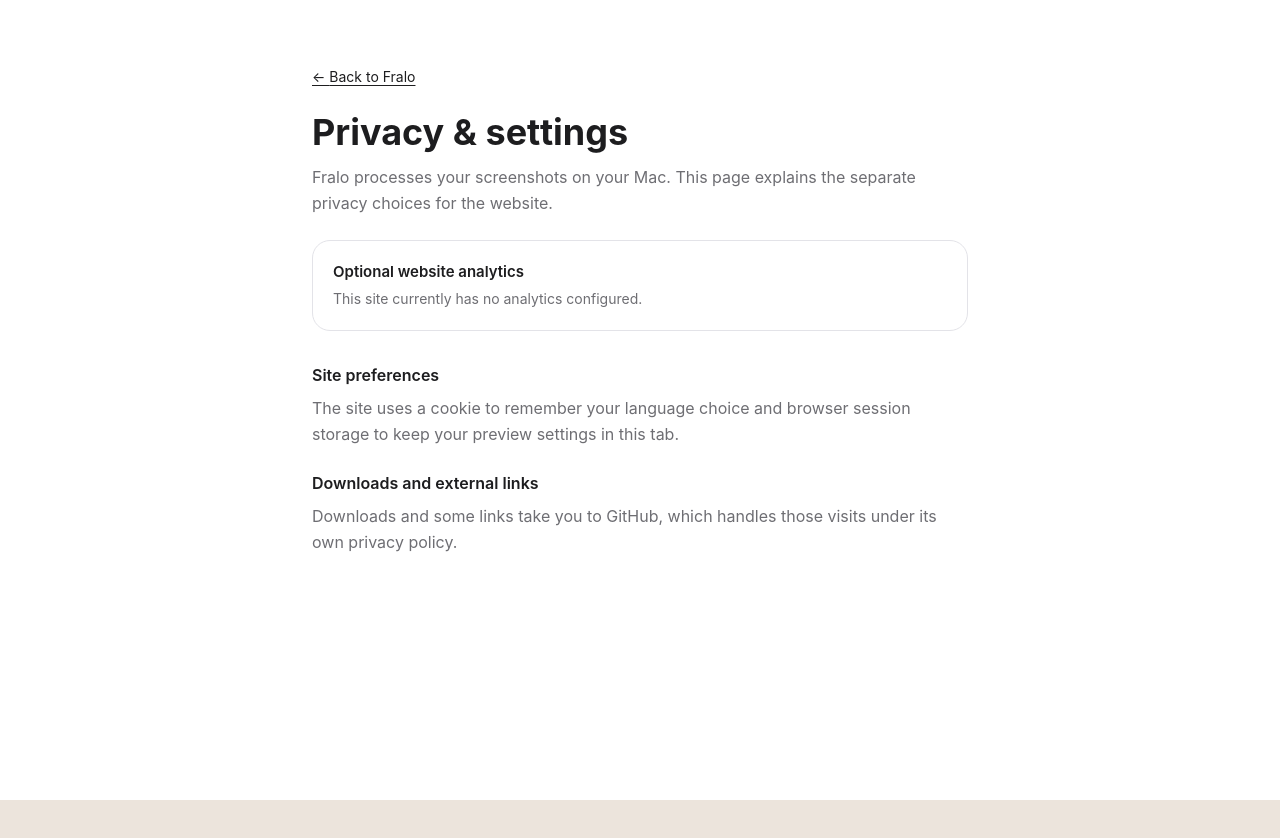
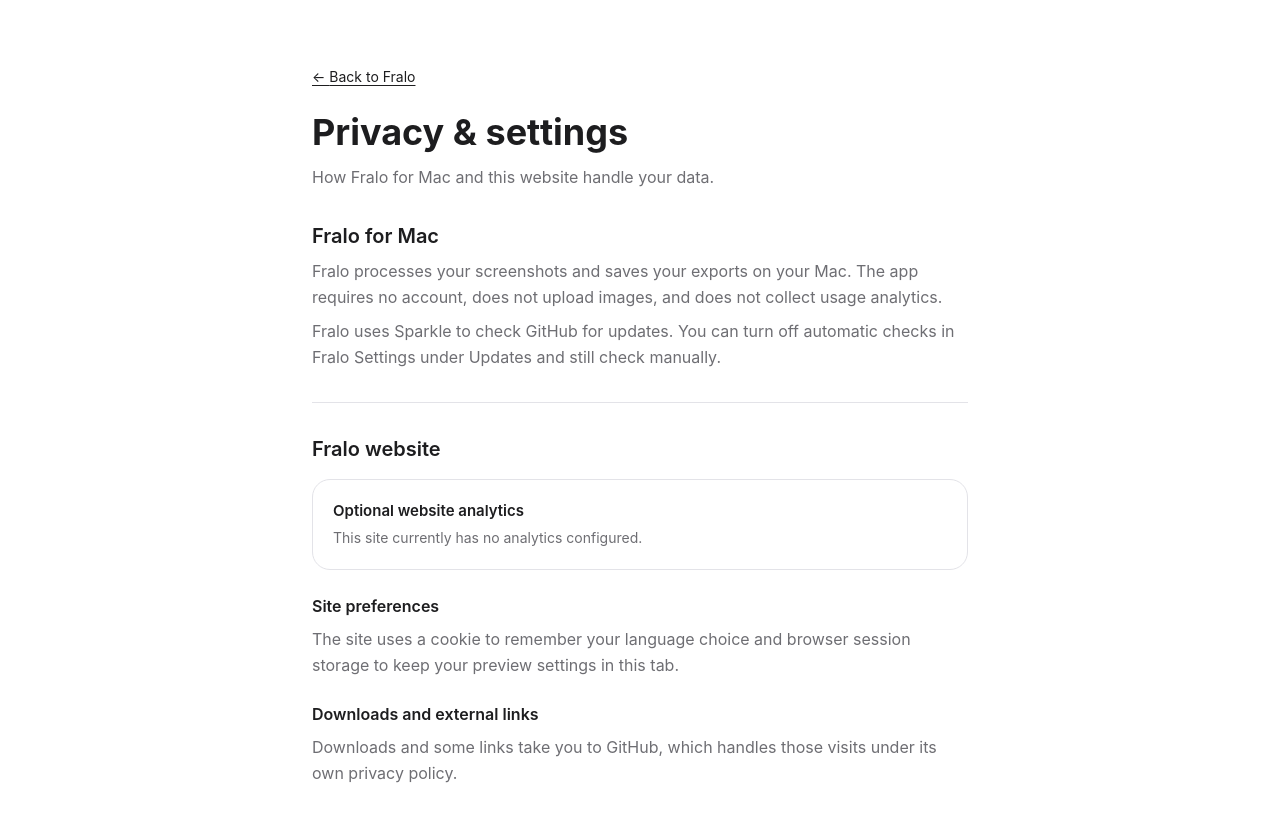
Before and after one commit to SoaringLabs/Fralo, a Next.js app in the folder website/: page /en/privacy in a window 1280 px wide. Shown: the top 838 px of the page. Before the commit the page ends 800 px from the top, so only its background shows below. Built offline with nearby package versions, Linux system fonts and the light colour scheme; no server answers.

Commit message:
[FRALO-47] Explain Mac app privacy separately from website privacy

```diff
--- a/website/app/[lang]/privacy/page.tsx
+++ b/website/app/[lang]/privacy/page.tsx
@@ -34,20 +34,26 @@ export default async function PrivacyPage({ params }: PageProps<"/[lang]/privacy
         <a href={pathFor(lang)} className="privacy-link text-sm">← {privacy.home}</a>
         <h1 className="mt-6 text-start text-3xl font-bold sm:text-4xl">{privacy.link}</h1>
         <p className="mt-3 leading-relaxed text-muted-foreground">{privacy.intro}</p>
-        <div className="mt-6">
+        <section aria-labelledby="app-privacy" className="mt-8">
+          <h2 id="app-privacy" className="text-start text-xl font-semibold">{privacy.appTitle}</h2>
+          <p className="mt-2 leading-relaxed text-muted-foreground">{privacy.appProcessing}</p>
+          <p className="mt-2 leading-relaxed text-muted-foreground">{privacy.appUpdates}</p>
+        </section>
+
+        <section aria-labelledby="website-privacy" className="mt-8 border-t pt-8">
+          <h2 id="website-privacy" className="text-start text-xl font-semibold">{privacy.websiteTitle}</h2>
+          <div className="mt-4 space-y-6">
             {analyticsEnabled ? (
               <PrivacyControls copy={privacy} />
             ) : (
               <section aria-labelledby="analytics" className="privacy-card rounded-2xl border bg-card p-4 sm:p-5">
-              <h2 id="analytics" className="text-start text-[15px] font-semibold">{privacy.analyticsTitle}</h2>
+                <h3 id="analytics" className="text-start text-[15px] font-semibold">{privacy.analyticsTitle}</h3>
                 <p className="mt-1 text-sm leading-relaxed text-muted-foreground">{privacy.analyticsOff}</p>
               </section>
             )}
-        </div>
-        <div className="mt-8 space-y-6">
             {analyticsEnabled && (
               <section>
-              <h2 className="text-start font-semibold">{privacy.analyticsDetailsTitle}</h2>
+                <h3 className="text-start font-semibold">{privacy.analyticsDetailsTitle}</h3>
                 <p className="mt-2 leading-relaxed text-muted-foreground">
                   {privacy.analyticsDetails}{" "}
                   <a href="https://policies.google.com/privacy" className="privacy-link">{privacy.googlePolicy}</a>
@@ -55,16 +61,17 @@ export default async function PrivacyPage({ params }: PageProps<"/[lang]/privacy
               </section>
             )}
             <section>
-            <h2 className="text-start font-semibold">{privacy.storageTitle}</h2>
+              <h3 className="text-start font-semibold">{privacy.storageTitle}</h3>
               <p className="mt-2 leading-relaxed text-muted-foreground">
                 {privacy.storageDetails}{analyticsEnabled && ` ${privacy.choiceStorage}`}
               </p>
             </section>
             <section>
-            <h2 className="text-start font-semibold">{privacy.downloadsTitle}</h2>
+              <h3 className="text-start font-semibold">{privacy.downloadsTitle}</h3>
               <p className="mt-2 leading-relaxed text-muted-foreground">{privacy.downloadsDetails}</p>
             </section>
           </div>
+        </section>
       </main>
     </div>
   )
--- a/website/components/privacy.tsx
+++ b/website/components/privacy.tsx
@@ -113,6 +113,7 @@ export function PrivacyControls({ copy, policyHref }: { copy: Copy; policyHref?:
   // page the same controls remain available so a previous decision can be changed.
   const choice = useSyncExternalStore(subscribe, getChoice, () => undefined)
   const heading = useId()
+  const Heading = policyHref ? "h2" : "h3"
 
   if (policyHref && choice !== null) return null
 
@@ -131,7 +132,7 @@ export function PrivacyControls({ copy, policyHref }: { copy: Copy; policyHref?:
           <ShieldCheckIcon aria-hidden="true" className="size-[19px]" />
         </span>
         <div className="min-w-0 grow">
-          <h2 id={heading} className="text-start text-[15px] font-semibold">{copy.analyticsTitle}</h2>
+          <Heading id={heading} className="text-start text-[15px] font-semibold">{copy.analyticsTitle}</Heading>
           <p className="mt-1 text-sm leading-relaxed text-muted-foreground">
             {copy.analyticsSummary}
             {policyHref && <> <a href={policyHref} className="privacy-link">{copy.link}</a></>}
--- a/website/lib/dictionaries/en.ts
+++ b/website/lib/dictionaries/en.ts
@@ -70,7 +70,11 @@ export const en = {
   privacy: {
     link: "Privacy & settings",
     home: "Back to Fralo",
-    intro: "Fralo processes your screenshots on your Mac. This page explains the separate privacy choices for the website.",
+    intro: "How Fralo for Mac and this website handle your data.",
+    appTitle: "Fralo for Mac",
+    appProcessing: "Fralo processes your screenshots and saves your exports on your Mac. The app requires no account, does not upload images, and does not collect usage analytics.",
+    appUpdates: "Fralo uses Sparkle to check GitHub for updates. You can turn off automatic checks in Fralo Settings under Updates and still check manually.",
+    websiteTitle: "Fralo website",
     analyticsTitle: "Optional website analytics",
     analyticsSummary: "If you allow it, Google Analytics uses cookies to measure visits and interactions. Your choice does not affect downloads or site features.",
     allow: "Allow analytics",
--- a/website/lib/dictionaries/ja.ts
+++ b/website/lib/dictionaries/ja.ts
@@ -72,7 +72,11 @@ export const ja: Dictionary = {
   privacy: {
     link: "プライバシーと設定",
     home: "Fralo に戻る",
-    intro: "Fralo はスクリーンショットをお使いの Mac 上で処理します。このページでは、ウェブサイトのプライバシー設定について説明します。",
+    intro: "Mac 版 Fralo とこのウェブサイトでのデータの取り扱いについて説明します。",
+    appTitle: "Mac 版 Fralo",
+    appProcessing: "Fralo はスクリーンショットをお使いの Mac 上で処理し、書き出したファイルも Mac に保存します。アカウントは不要で、画像のアップロードやアプリの利用状況の収集は行いません。",
+    appUpdates: "Fralo は Sparkle を使って GitHub でアップデートを確認します。Fralo の設定にある「アップデート」で自動確認をオフにしても、手動で確認できます。",
+    websiteTitle: "Fralo ウェブサイト",
     analyticsTitle: "任意のアクセス解析",
     analyticsSummary: "許可すると、Google Analytics が Cookie を使ってサイトの閲覧や操作を計測します。どちらを選んでも、ダウンロードやサイトの機能は利用できます。",
     allow: "解析を許可",
--- a/website/lib/dictionaries/zh-hans.ts
+++ b/website/lib/dictionaries/zh-hans.ts
@@ -72,7 +72,11 @@ export const zhHans: Dictionary = {
   privacy: {
     link: "隐私与设置",
     home: "返回 Fralo",
-    intro: "Fralo 在你的 Mac 上处理截图。这里介绍官网如何使用浏览器存储，以及你可以做哪些隐私选择。",
+    intro: "了解 Fralo Mac 应用和官网如何处理你的数据。",
+    appTitle: "Fralo Mac 应用",
+    appProcessing: "Fralo 在你的 Mac 上处理截图并保存导出文件。应用无需账号，不会上传图片，也不收集应用使用统计。",
+    appUpdates: "Fralo 通过 Sparkle 向 GitHub 检查更新。你可以在 Fralo 设置的「更新」中关闭自动检查，之后仍可手动检查。",
+    websiteTitle: "Fralo 官网",
     analyticsTitle: "可选的网站分析",
     analyticsSummary: "如果你允许，Google Analytics 会使用 Cookie 统计网站访问和互动情况。你的选择不会影响下载或网站功能。",
     allow: "允许分析",
--- a/website/lib/dictionaries/zh-hant.ts
+++ b/website/lib/dictionaries/zh-hant.ts
@@ -72,7 +72,11 @@ export const zhHant: Dictionary = {
   privacy: {
     link: "隱私與設定",
     home: "返回 Fralo",
-    intro: "Fralo 在你的 Mac 上處理截圖。這裡說明官網如何使用瀏覽器儲存空間，以及你可以做哪些隱私選擇。",
+    intro: "了解 Fralo Mac 應用程式和官網如何處理你的資料。",
+    appTitle: "Fralo Mac 應用程式",
+    appProcessing: "Fralo 在你的 Mac 上處理截圖並儲存匯出的檔案。應用程式無需帳號，不會上傳圖片，也不收集應用程式使用統計。",
+    appUpdates: "Fralo 透過 Sparkle 向 GitHub 檢查更新。你可以在 Fralo 設定的「更新」中關閉自動檢查，之後仍可手動檢查。",
+    websiteTitle: "Fralo 官網",
     analyticsTitle: "選用的網站分析",
     analyticsSummary: "如果你允許，Google Analytics 會使用 Cookie 統計網站瀏覽及互動情況。你的選擇不會影響下載或網站功能。",
     allow: "允許分析",
```
Lines whose indentation alone changed are shown as unchanged.
